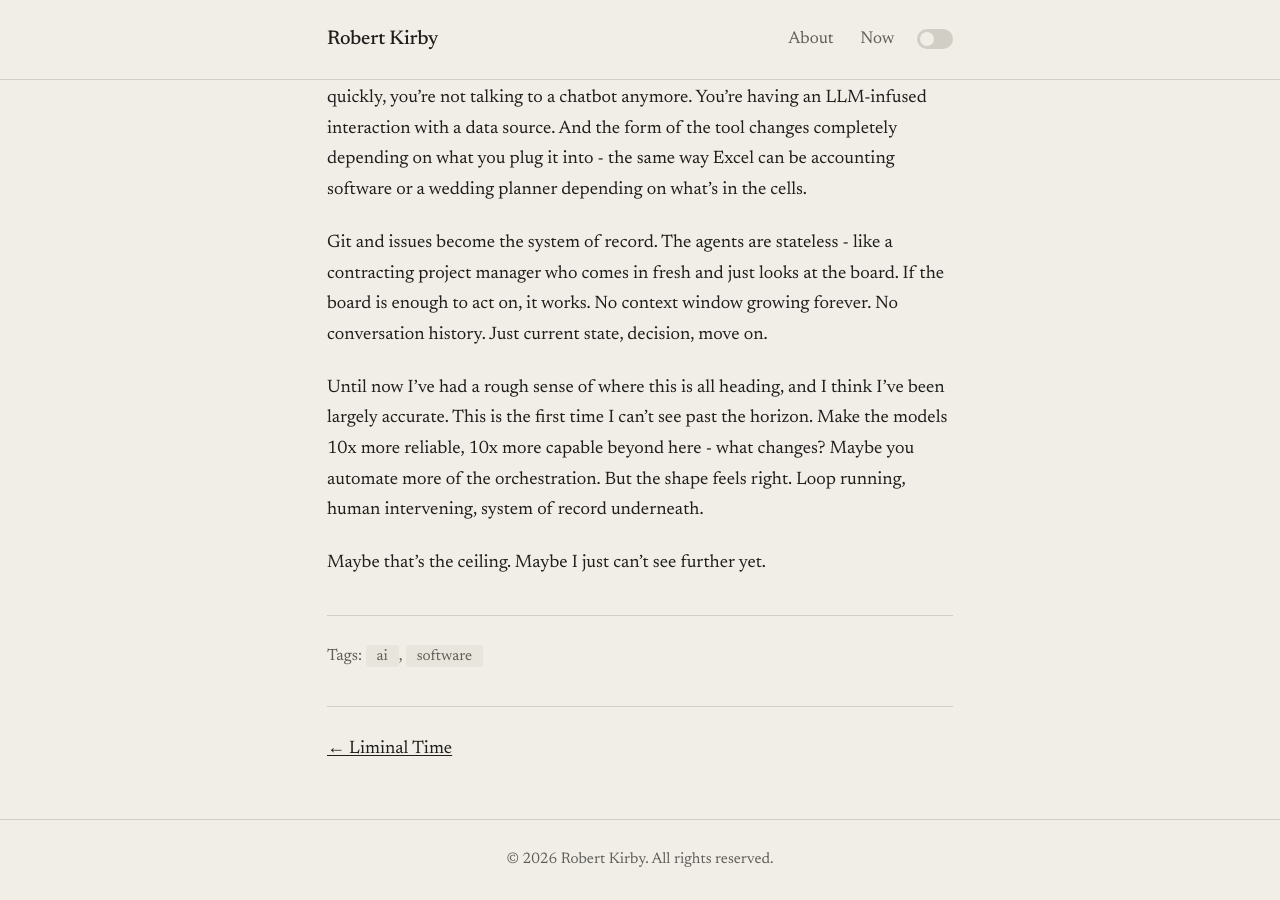
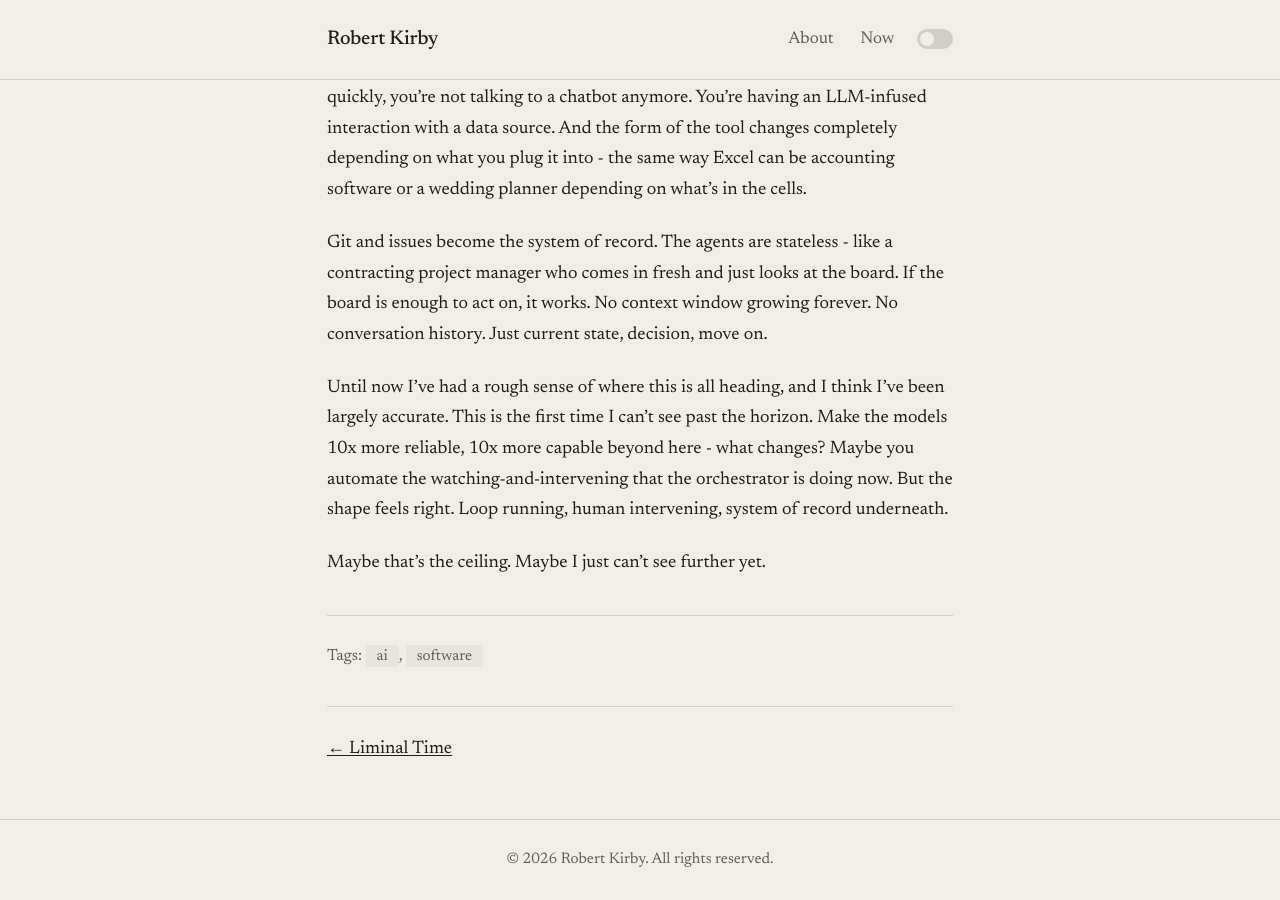
Before and after one commit to rob137/rob137.github.io, a Jekyll site: the page built from _posts/2026-02-17-strudel.md, in a window 1280 px wide and 900 px high, scrolled down 959 px. Built offline with Jekyll 4.4.1, drawn with Linux system fonts in a browser that asks for light colours.

Commit message:
Clarify what gets automated next

```diff
--- a/_posts/2026-02-17-strudel.md
+++ b/_posts/2026-02-17-strudel.md
@@ -18,6 +18,6 @@ When ChatGPT came out, you naturally thought of it as conversation - a growing s
 
 Git and issues become the system of record. The agents are stateless - like a contracting project manager who comes in fresh and just looks at the board. If the board is enough to act on, it works. No context window growing forever. No conversation history. Just current state, decision, move on.
 
-Until now I've had a rough sense of where this is all heading, and I think I've been largely accurate. This is the first time I can't see past the horizon. Make the models 10x more reliable, 10x more capable beyond here - what changes? Maybe you automate more of the orchestration. But the shape feels right. Loop running, human intervening, system of record underneath.
+Until now I've had a rough sense of where this is all heading, and I think I've been largely accurate. This is the first time I can't see past the horizon. Make the models 10x more reliable, 10x more capable beyond here - what changes? Maybe you automate the watching-and-intervening that the orchestrator is doing now. But the shape feels right. Loop running, human intervening, system of record underneath.
 
 Maybe that's the ceiling. Maybe I just can't see further yet.
```
